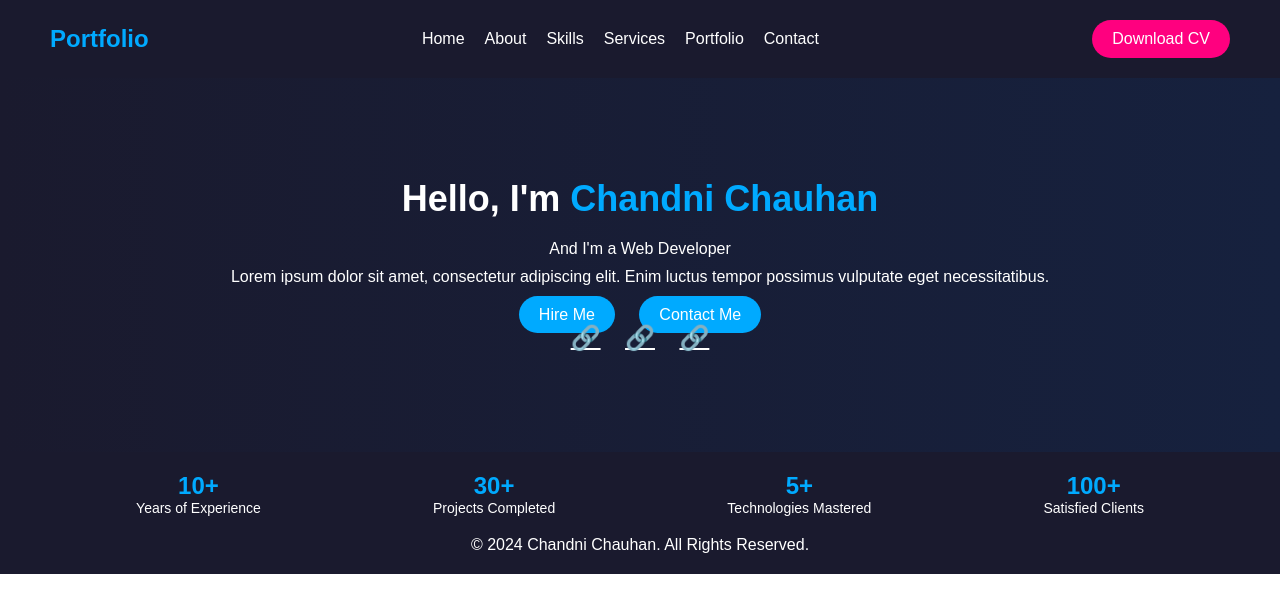
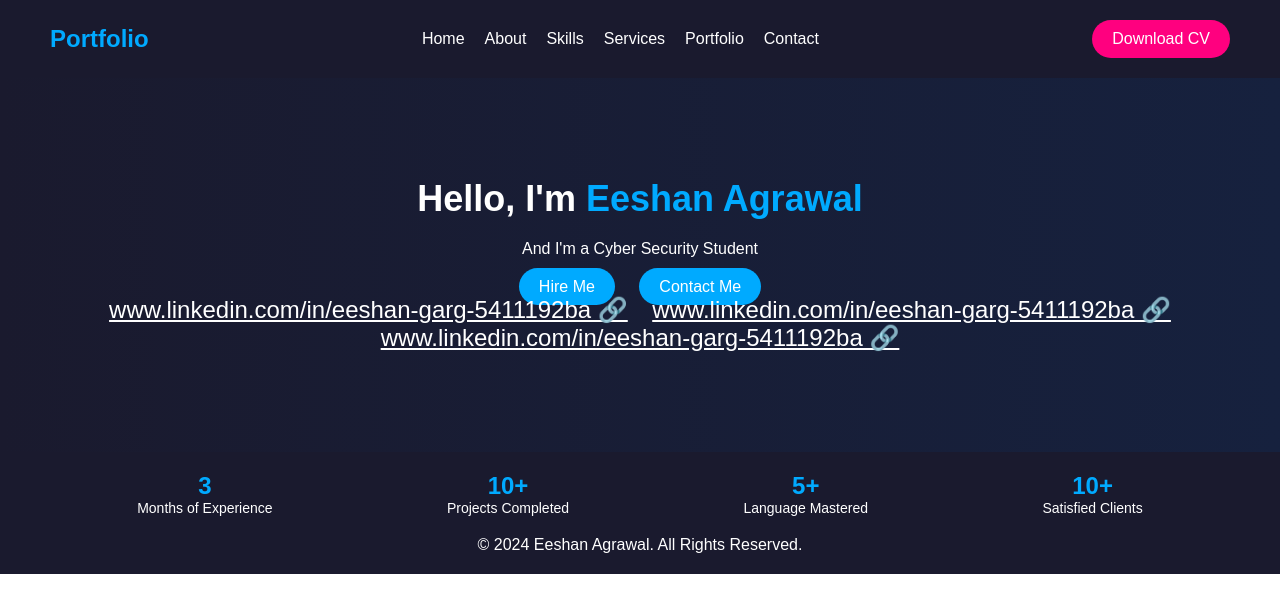
Before and after one commit to DADieAnotherDay/Graphics-Designer, a plain HTML site: page index.html in a window 1280 px wide. Drawn offline with Linux system fonts and the light colour scheme.

Commit message:
Update index.html

```diff
--- a/index.html
+++ b/index.html
@@ -24,17 +24,17 @@
 
     <section class="hero" id="home">
         <div class="hero-content">
-            <h1>Hello, I'm <span>Chandni Chauhan</span></h1>
-            <p>And I'm a Web Developer</p>
-            <p>Lorem ipsum dolor sit amet, consectetur adipiscing elit. Enim luctus tempor possimus vulputate eget necessitatibus.</p>
+            <h1>Hello, I'm <span>Eeshan Agrawal</span></h1>
+            <p>And I'm a Cyber Security Student</p>
+            <p></p>
             <div class="hero-buttons">
                 <a href="#contact" class="btn">Hire Me</a>
                 <a href="#contact" class="btn">Contact Me</a>
             </div>
             <div class="social-icons">
-                <a href="#">🔗</a>
-                <a href="#">🔗</a>
-                <a href="#">🔗</a>
+                <a href="#"> www.linkedin.com/in/eeshan-garg-5411192ba 🔗</a>
+                <a href="#">www.linkedin.com/in/eeshan-garg-5411192ba 🔗</a>
+                <a href="#"> www.linkedin.com/in/eeshan-garg-5411192ba 🔗</a>
             </div>
         </div>
     </section>
@@ -42,23 +42,23 @@
     <footer>
         <div class="stats">
             <div>
-                <h2>10+</h2>
-                <p>Years of Experience</p>
+                <h2>3</h2>
+                <p>Months of Experience</p>
             </div>
             <div>
-                <h2>30+</h2>
+                <h2>10+</h2>
                 <p>Projects Completed</p>
             </div>
             <div>
                 <h2>5+</h2>
-                <p>Technologies Mastered</p>
+                <p>Language Mastered</p>
             </div>
             <div>
-                <h2>100+</h2>
+                <h2>10+</h2>
                 <p>Satisfied Clients</p>
             </div>
         </div>
-        <p>&copy; 2024 Chandni Chauhan. All Rights Reserved.</p>
+        <p>&copy; 2024 Eeshan Agrawal. All Rights Reserved.</p>
     </footer>
 </body>
 </html>
```
